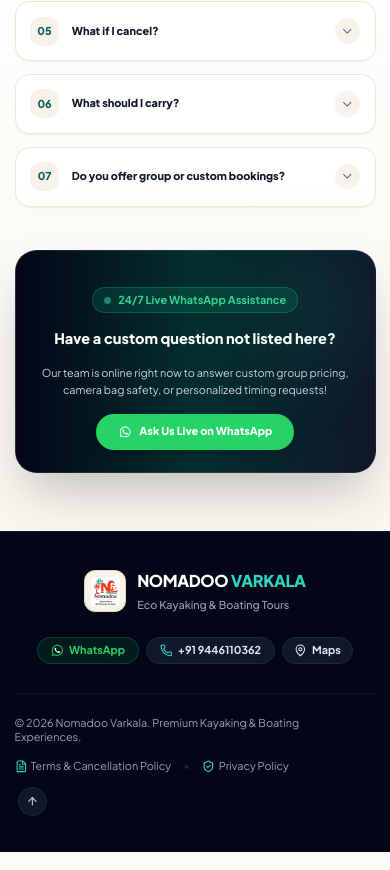
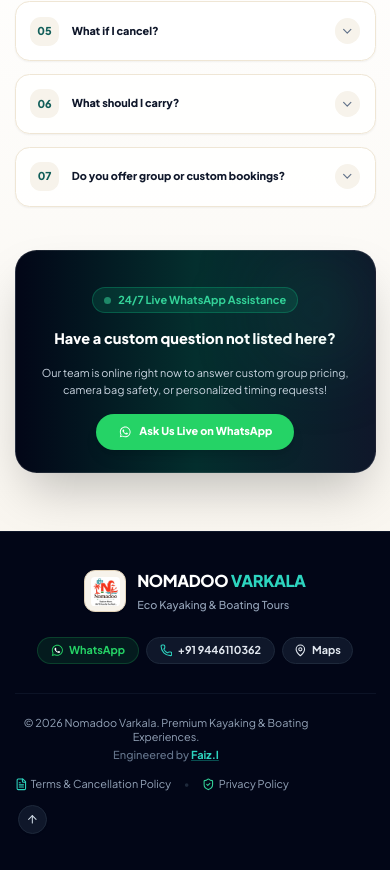
Before and after one commit to IsacSmile/nomadoo-varkala, a React (Vite) app: page / in a window 390 px wide. Shown: the part 10745-11615 px from the top of the page. Built offline with nearby package versions, Linux system fonts and the light colour scheme; the HTML template or start-up script is replaced by a standard one.

Commit message:
Add Engineered by Faiz.I attribution link to footer

```diff
--- a/src/components/Footer.tsx
+++ b/src/components/Footer.tsx
@@ -70,9 +70,22 @@ export const Footer: React.FC<FooterProps> = ({ onOpenTerms, onOpenPrivacy }) =>
 
         </div>
 
-        {/* Minimal Bottom Bar with Terms & Privacy Modal Buttons */}
+        {/* Minimal Bottom Bar with Terms & Privacy Modal Buttons + Attribution */}
         <div className="pt-6 flex flex-col sm:flex-row items-center justify-between gap-4 text-xs text-slate-400 pr-16 sm:pr-20">
-          <p>© {new Date().getFullYear()} Nomadoo Varkala. Premium Kayaking & Boating Experiences.</p>
+          <div className="space-y-1 text-center sm:text-left">
+            <p>© {new Date().getFullYear()} Nomadoo Varkala. Premium Kayaking & Boating Experiences.</p>
+            <p className="text-[11px] text-slate-500 font-medium">
+              Engineered by{' '}
+              <a
+                href="https://www.instagram.com/faiz_imam__/"
+                target="_blank"
+                rel="noopener noreferrer"
+                className="text-mangrove-400 hover:text-white font-bold transition-colors underline decoration-mangrove-500/40 hover:decoration-white"
+              >
+                Faiz.I
+              </a>
+            </p>
+          </div>
 
           <div className="flex flex-wrap items-center gap-3.5 text-xs">
             <button
```
Also changed, not shown: 1 other file (tests, documents, lock files or other folders).
